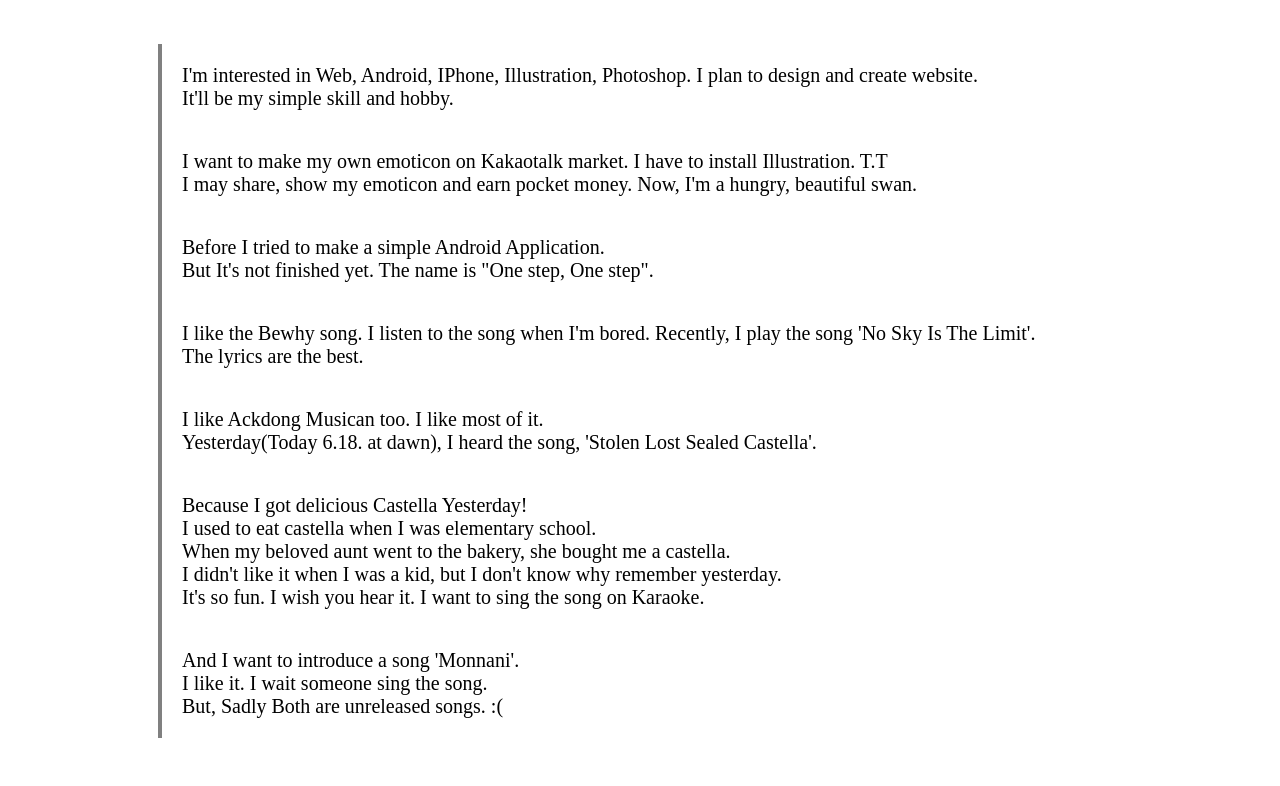
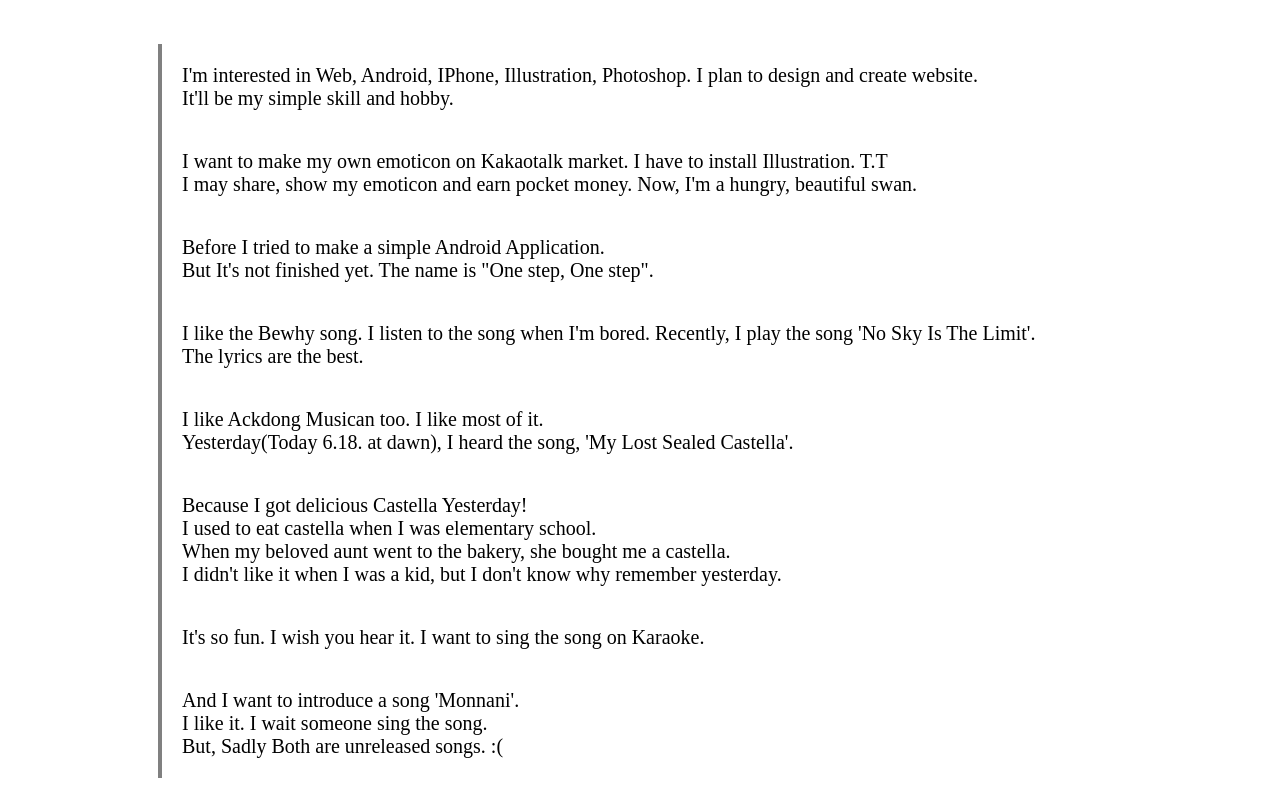
Before and after one commit to lyg9088/web1, a plain HTML site: page 2.html in a window 1280 px wide. Shown: the part 261-1047 px from the top of the page. Before the commit the page ends 1007 px from the top, so only its background shows below. Drawn offline with Linux system fonts and the light colour scheme.

Commit message:
First WebPage
practice html, css

```diff
--- a/2.html
+++ b/2.html
@@ -36,13 +36,15 @@
                 </p>
                <p>
                     I like Ackdong Musican too. I like most of it. <br>
-                    Yesterday(Today 6.18. at dawn), I heard the song, 'Stolen Lost Sealed Castella'.<br>
+                    Yesterday(Today 6.18. at dawn), I heard the song, 'My Lost Sealed Castella'.<br>
                 </p>
                 <p>
                     Because I got delicious Castella Yesterday!<br>
                     I used to eat castella when I was elementary school.<br>
                     When my beloved aunt went to the bakery, she bought me a castella.<br>
-                    I didn't like it when I was a kid, but I don't know why remember yesterday.<br>
+                    I didn't like it when I was a kid, but I don't know why remember yesterday.
+                </p>
+                <p>
                     It's so fun. I wish you hear it. I want to sing the song on Karaoke.
                 </p>
                 <p>
```
